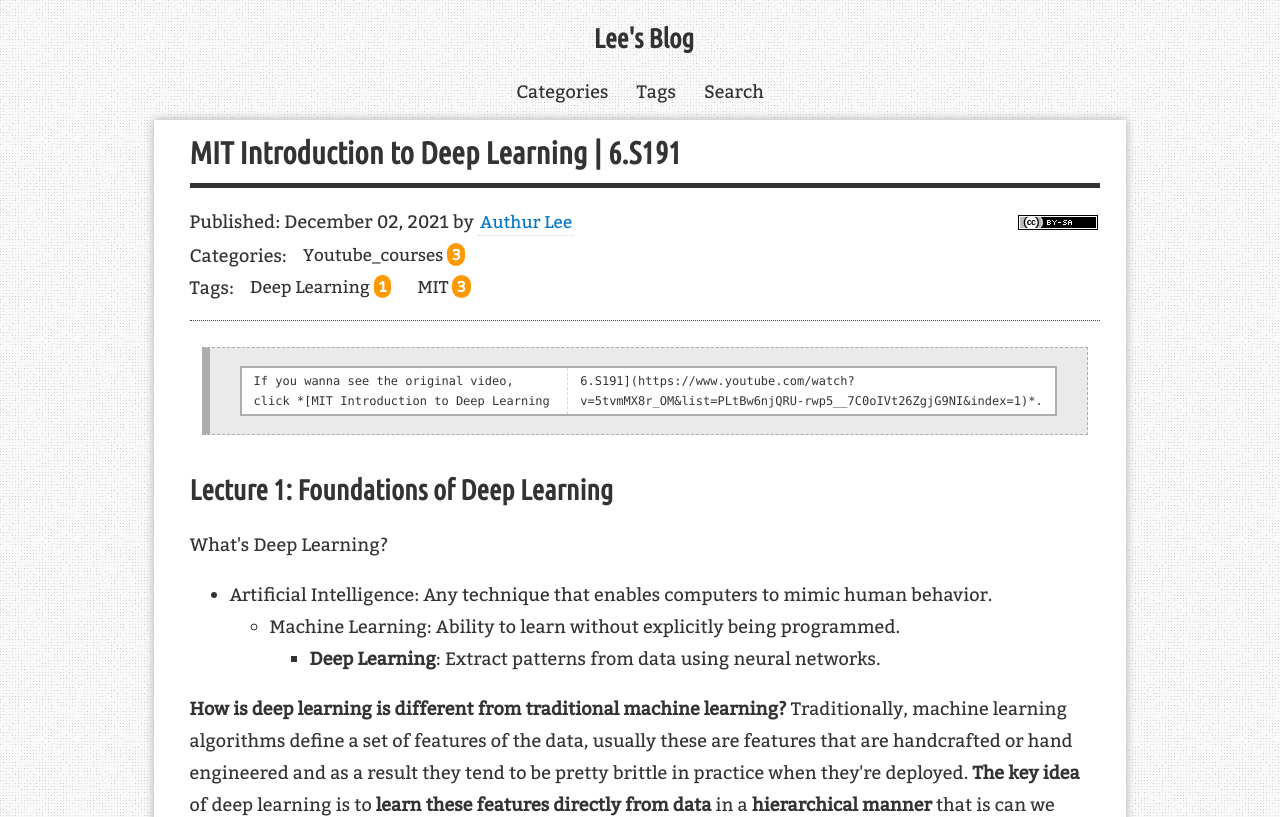
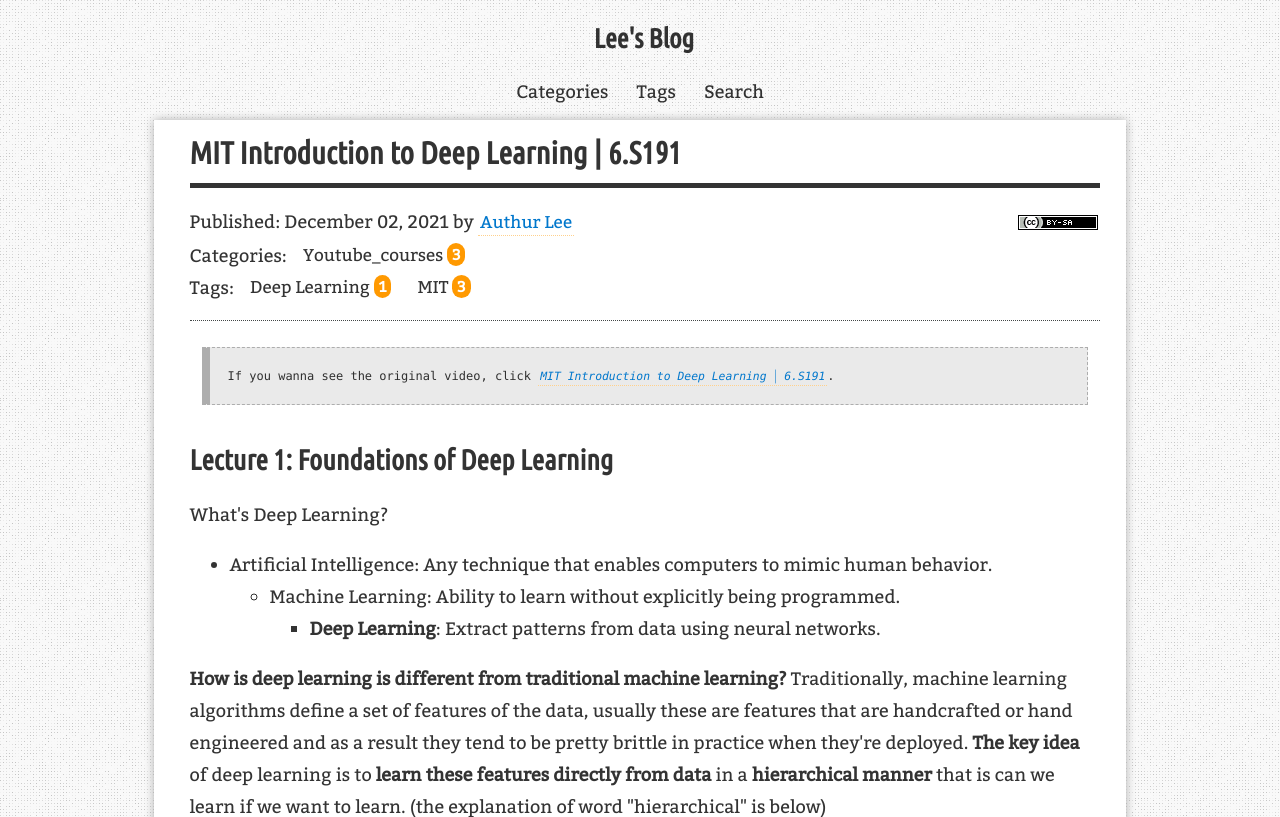
Before and after one commit to AuthurWhywait/AuthurWhywait.github.io, a Jekyll site: the page built from _posts/2021-12-02-introduction_to_dl01.md, in a window 1280 px wide and 900 px high, cut to the strip 0-817 px from the top of the window. Built offline with Jekyll 4.4.1, drawn with Linux system fonts in a browser that asks for light colours; formulas are drawn with MathJax 3; comment, search, counter and statistics services are not loaded.

Commit message:
Update 2021-12-02-introduction_to_dl01.md

```diff
--- a/_posts/2021-12-02-introduction_to_dl01.md
+++ b/_posts/2021-12-02-introduction_to_dl01.md
@@ -20,7 +20,7 @@
     </script>
 </head>
 
-> If you wanna see the original video, click *[MIT Introduction to Deep Learning | 6.S191](https://www.youtube.com/watch?v=5tvmMX8r_OM&list=PLtBw6njQRU-rwp5__7C0oIVt26ZgjG9NI&index=1)*.
+> If you wanna see the original video, click *[MIT Introduction to Deep Learning $\vert$ 6.S191](https://www.youtube.com/watch?v=5tvmMX8r_OM&list=PLtBw6njQRU-rwp5__7C0oIVt26ZgjG9NI&index=1)*.
 
 ## Lecture 1: Foundations of Deep Learning
 
```
